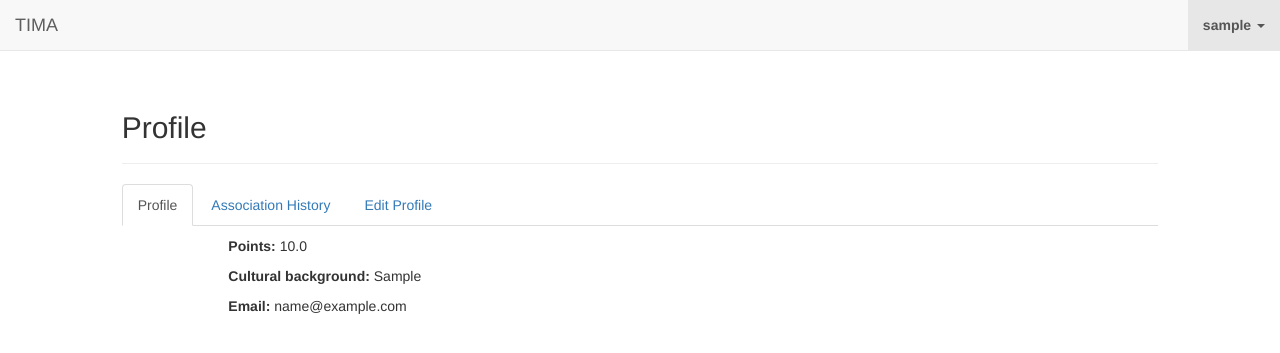
After one commit to Tima-Is-My-Association/TIMA, a Django app: page /profile/ in a window 1280 px wide. The commit adds this page. Shown: the top 353 px of the page. Run offline with Django 3.2, Linux system fonts and the light colour scheme; a user stored in the database is signed in; tables that the repository leaves empty hold one stand-in row (values such as "Sample post"); parts of the project's set-up code (start-up, migrations or seed data) failed here and were passed over; some libraries are stand-ins or nearby versions.

Commit message:
Added some basic profile stuff.

```diff
--- a/TIMA/urls.py
+++ b/TIMA/urls.py
@@ -5,8 +5,12 @@ urlpatterns = [
     url(r'^$', 'association.views.home', name='home'),
     url(r'^(?P<slug>[\w-]+)/association$', 'association.views.association', name='association'),
 
-    url(r'^signin/$', 'app.views.signin', name='signin'),
+    url(r'^profile/$', 'app.views.profile.profile', name='profile'),
+    url(r'^profile/association_history/$', 'app.views.profile.association_history', name='association_history'),
+
+    url(r'^signin/$', 'app.views.base.signin', name='signin'),
     url(r'^signout/$', 'django.contrib.auth.views.logout', name='signout'),
-    url(r'^signup/$', 'app.views.signup', name='signup'),
+    url(r'^signup/$', 'app.views.base.signup', name='signup'),
+
     url(r'^admin/', include(admin.site.urls)),
 ]
--- /dev/null
+++ b/app/views/profile.py
@@ -0,0 +1,13 @@
+from app.models import AssociationHistory, Profile
+from django.contrib.auth.decorators import login_required
+from django.shortcuts import get_object_or_404, render
+
+@login_required(login_url='/signin/')
+def profile(request):
+    profile = get_object_or_404(Profile, user=request.user)
+    return render(request, 'tima/profile/profile.html', locals())
+
+@login_required(login_url='/signin/')
+def association_history(request):
+    association_histories = AssociationHistory.objects.filter(user=request.user).order_by('-updated_at')
+    return render(request, 'tima/profile/association_history.html', locals())
--- a/templates/tima/base.html
+++ b/templates/tima/base.html
@@ -27,7 +27,7 @@
                         <li class="dropdown active">
                             <a href="#" class="dropdown-toggle" data-toggle="dropdown" role="button" aria-expanded="false"><b>{{ user }}</b> <span class="caret"></span></a>
                             <ul class="dropdown-menu" role="menu">
-                                <li><a href="#">Profile</a></li>
+                                <li><a href="{% url 'profile' %}">Profile</a></li>
                                 {% if user.is_staff %}
                                     <li><a href="{% url 'admin:index' %}">Admin</a></li>
                                 {% endif %}
--- /dev/null
+++ b/templates/tima/profile/base.html
@@ -0,0 +1,24 @@
+{% extends 'tima/base.html' %}
+
+{% block content %}
+<div class="row">
+    <div class="col-md-10 col-md-offset-1">
+        <div class="page-header">
+            <h2>Profile</h2>
+        </div>
+    </div>
+</div>
+<div class="row">
+    <div class="col-md-10 col-md-offset-1">
+        <ul class="nav nav-tabs">
+            {% url 'profile' as profile_url %}
+            {% url 'association_history' as association_history_url %}
+            <li role="presentation" {% if profile_url == request.path %}class="active"{% endif %}><a href="{% url 'profile' %}">Profile</a></li>
+            <li role="presentation" {% if association_history_url == request.path %}class="active"{% endif %}><a href="{% url 'association_history' %}">Association History</a></li>
+            <li role="presentation"><a href="#">Edit Profile</a></li>
+        </ul>
+    </div>
+</div>
+{% block tab_content %}
+{% endblock %}
+{% endblock %}
--- /dev/null
+++ b/templates/tima/profile/profile.html
@@ -0,0 +1,11 @@
+{% extends 'tima/profile/base.html' %}
+
+{% block tab_content %}
+<div class="row" style="margin-top: 10px;">
+    <div class="col-md-10 col-xs-offset-2">
+        <p><b>Points:</b> {{ profile.points }}</p>
+        <p><b>Cultural background:</b> {{ profile.cultural_background|default_if_none:'' }}</p>
+        <p><b>Email:</b> {{ profile.user.email }}</p>
+    </div>
+</div>
+{% endblock %}
```
Also changed, not shown: templates/tima/profile/association_history.html (added, +26 -0 lines), app/views/__init__.py (added), app/views/base.py (renamed from app/views.py).
